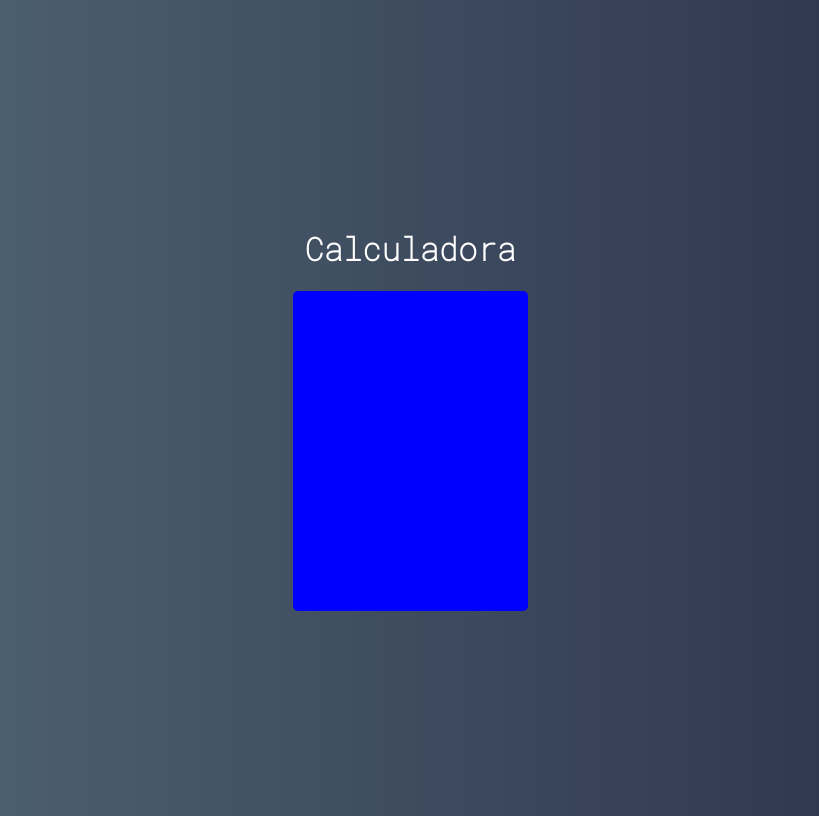
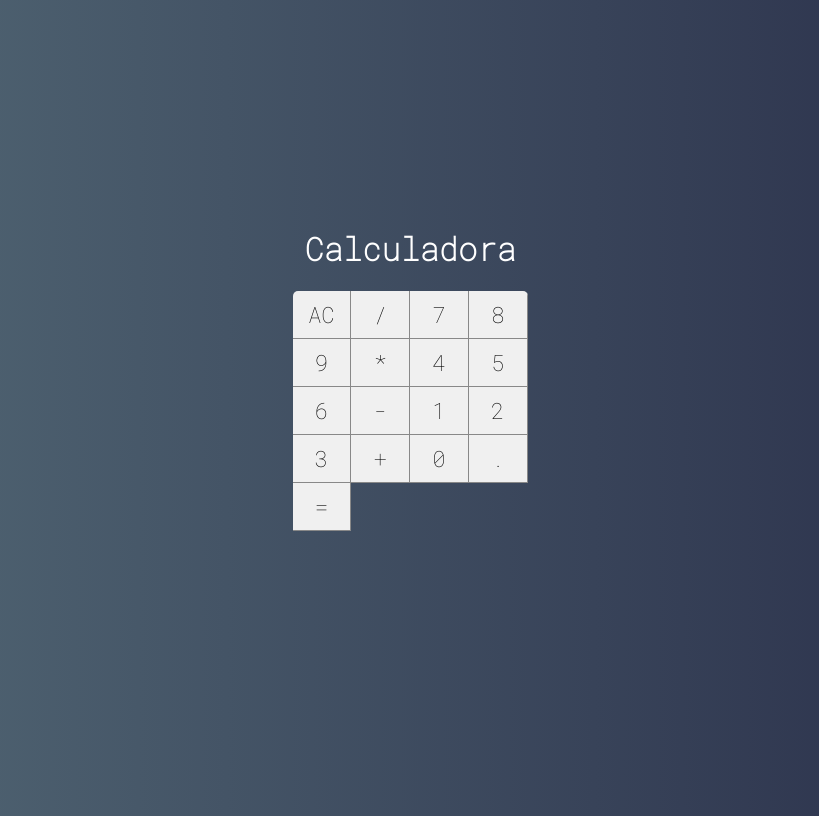
Before and after one commit to davidIsrael-rj/calculadora-React, a React (Create React App) app: page / in a window 1280 px wide. Shown: the whole page, without its empty margins (230-1049 px from the left). Built offline with nearby package versions, Linux system fonts and the light colour scheme.

Commit message:
Componente Button #01

```diff
--- /dev/null
+++ b/src/components/Button.css
@@ -0,0 +1,13 @@
+:root{
+    --bg-button: #f0f0f0;
+    --border-button: solid 1px #888;
+}
+
+.button{
+    font-size: 1.4em;
+    background-color: var(--bg-button);
+    border: none;
+    border-right: var(--border-button);
+    border-bottom: var(--border-button);
+    outline: none;
+}
--- /dev/null
+++ b/src/components/Button.jsx
@@ -0,0 +1,5 @@
+import React from "react";
+import './Button.css'
+
+export default props =>
+    <button className="button">{props.label}</button>
--- a/src/main/Calculator.css
+++ b/src/main/Calculator.css
@@ -2,5 +2,9 @@
     height: 320px;
     width: 235px;
     border-radius: 5px;
-    background-color: blue;
+    overflow: hidden;
+    display: grid;
+    grid-template-columns: repeat(4, 25%);
+    grid-template-rows: 48px 48px 48px 48px 48px;
+
 }
--- a/src/main/Calculator.jsx
+++ b/src/main/Calculator.jsx
@@ -1,10 +1,28 @@
 import React, {Component} from "react";
 import './Calculator.css'
+import Button from "../components/Button";
 
 export default class Calculator extends Component{
     render(){
         return(
             <div className="calculator">
+                <Button label="AC"/>
+                <Button label="/"/>
+                <Button label="7"/>
+                <Button label="8"/>
+                <Button label="9"/>
+                <Button label="*"/>
+                <Button label="4"/>
+                <Button label="5"/>
+                <Button label="6"/>
+                <Button label="-"/>
+                <Button label="1"/>
+                <Button label="2"/>
+                <Button label="3"/>
+                <Button label="+"/>
+                <Button label="0"/>
+                <Button label="."/>
+                <Button label="="/>
             </div>
         )
     }
```
